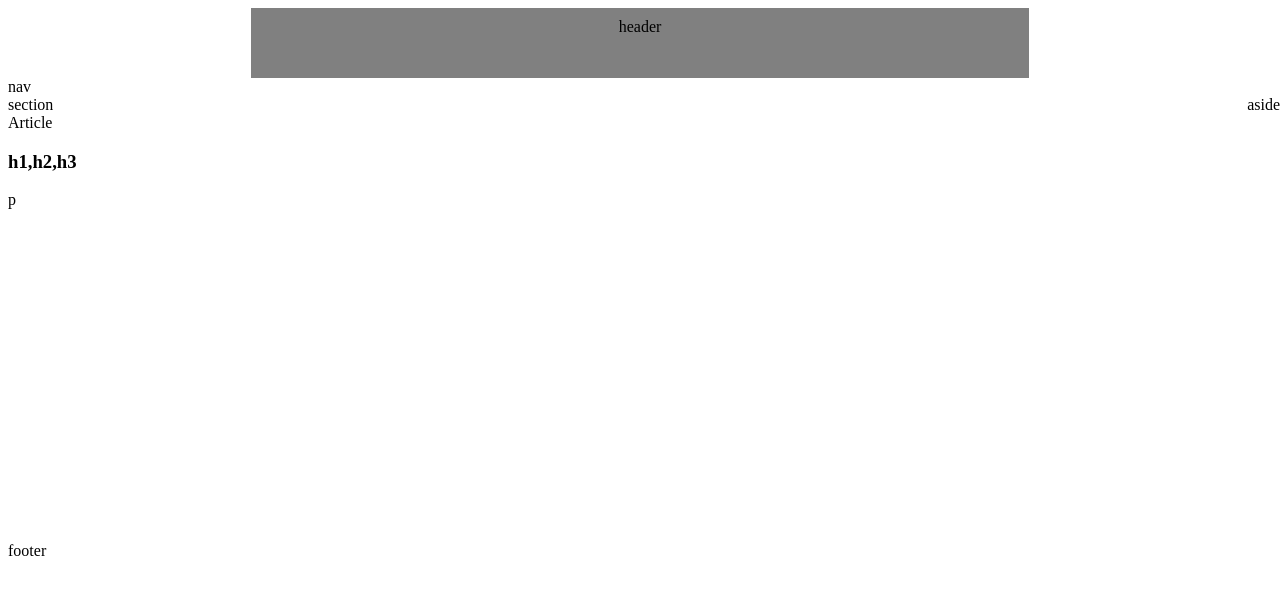
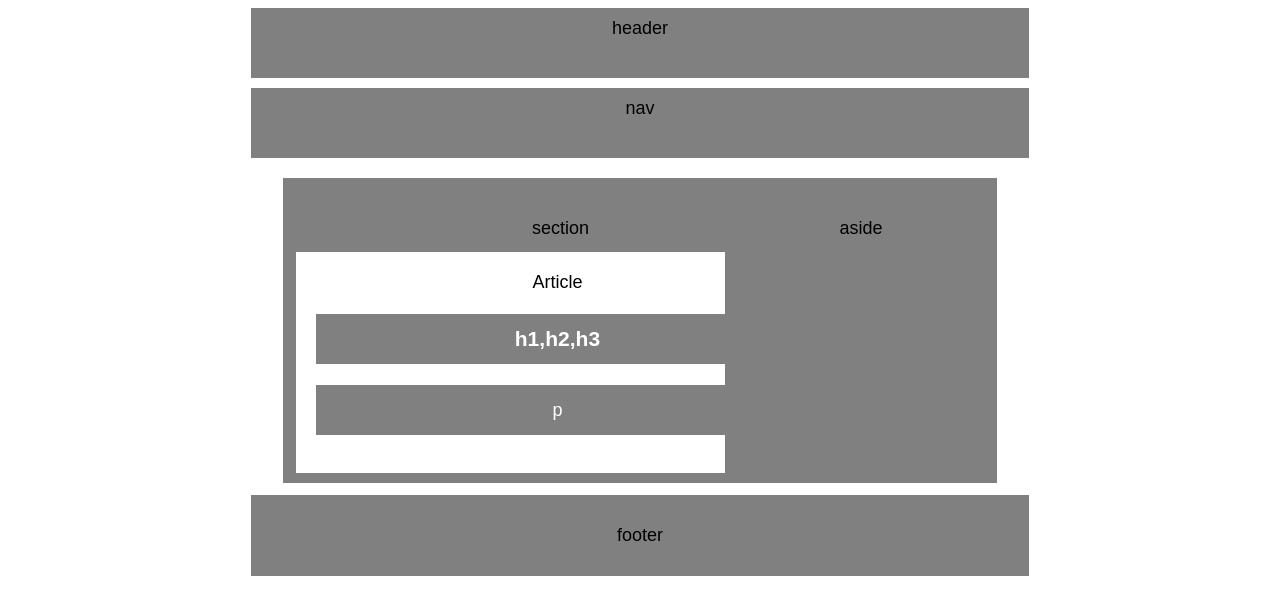
Before and after one commit to gregmanco/HW-WireFrame, a plain HTML site: page index.html in a window 1280 px wide. Drawn offline with Linux system fonts and the light colour scheme.

Commit message:
Completed HW

```diff
--- a/style.css
+++ b/style.css
@@ -3,6 +3,11 @@
   content: " ";
   display: block;
   clear: both;
+}
+body {
+  font-family:'Arial', 'Helvetica Neue', 'Helvetica', 'sans-serif';
+  font-size: 18px;
+
 }
 
 header {
@@ -17,29 +22,82 @@ header {
 }
 
 nav {
-
+  background-color: gray;
+  display: block;
+  width: 70%;
+  height: 50px;
+  margin: auto;
+  width: 60%;
+  padding: 10px;
+  text-align: center;
+  margin-top: 10px;
 }
 
 main {
   float: left;
   position: relative;
-
 }
 
 section {
   float: left;
   position: absolute;
+  text-align: center;
+  height: 225px;
+  width: 475px; /* 30% */
+  left: 283px;
+  background-color: grey;
+  margin-top: 20px;
+  padding:40px;
 }
 
 aside {
+  text-align: center;
   float: right;
   position: absolute;
-  right: 0px;
+  width: 15%;
+  height: 225px;
+  right: 283px;
+  margin-top: 20px;
+  background-color: grey;
+  padding:40px;
 }
 
+article {
+  bottom: 10px;
+  padding:20px;
+  width: 87%;
+  position: absolute;
+  text-align: center;
+  left: 13px;
+   background-color: white;
+}
+
+h1 {
+  background-color: grey;
+  color: white;
+  text-align:center;
+  line-height: 50px;
+}
+
+p {
+  background-color: grey;
+  color: white;
+  text-align:center;
+  line-height: 50px;
+}
+
+
 footer {
+  text-align: center;
+  background-color: grey;
+  width: 60.8%;
+  margin-top: 10px;
   position: fixed;
-  bottom: 30%;
+  bottom: 28%;
+  left: 19.6%;
+  padding-bottom: 30px;
+  padding-top: 30px;
+
 }
 
 
```
Also changed, not shown: 1 other file.
